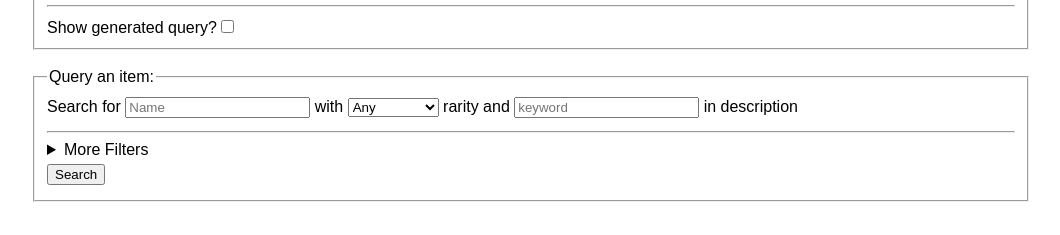
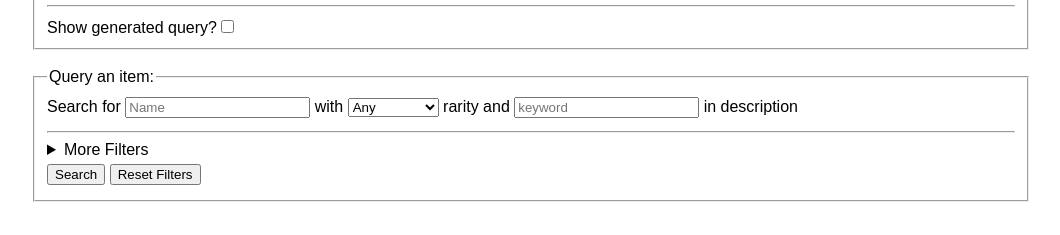
Before and after one commit to vermillion-wren/RoREE, a plain HTML site: page docs/index.html in a window 1280 px wide. Shown: the part 182-417 px from the top of the page, without its empty margins (109-1169 px from the left). Drawn offline with nearby package versions, Linux system fonts and the light colour scheme; no server answers.

Commit message:
Added reset filters button yay

```diff
--- a/docs/index.html
+++ b/docs/index.html
@@ -40,6 +40,7 @@
     <h2>Risk of Rain Electronic Encyclopedia</h2>
 
     <!-- Settings -->
+
     <fieldset>
         <legend> Output Settings: </legend>
 
@@ -139,6 +140,7 @@
         </details>
 
         <button onclick="queryByFilters()">Search</button>
+        <button onclick="returnToDefault()">Reset Filters</button>
     </fieldset>
     <br />
 
@@ -266,6 +268,23 @@
         });
 
         // Event handlers
+        function returnToDefault() {
+            var name = document.getElementById('itemName');
+            var checkTagsAlso = document.getElementById('checkTags');
+
+            var rarity = document.getElementById('itemRarity');
+            var keyword = document.getElementById('descriptionKeywords');
+            var type = document.getElementById('itemType');
+            var stacking = document.getElementById('itemStacking');
+
+            name.value = name.defaultValue;
+            checkTagsAlso.checked = false;
+            rarity.value = "all";
+            keyword.value = keyword.defaultValue;
+            type.value = "all";
+            stacking.value = "all";
+        }
+
         async function queryByFilters() {
             document.getElementById('query-report').innerText = "";
             document.getElementById('query-output').innerHTML = "";
```
